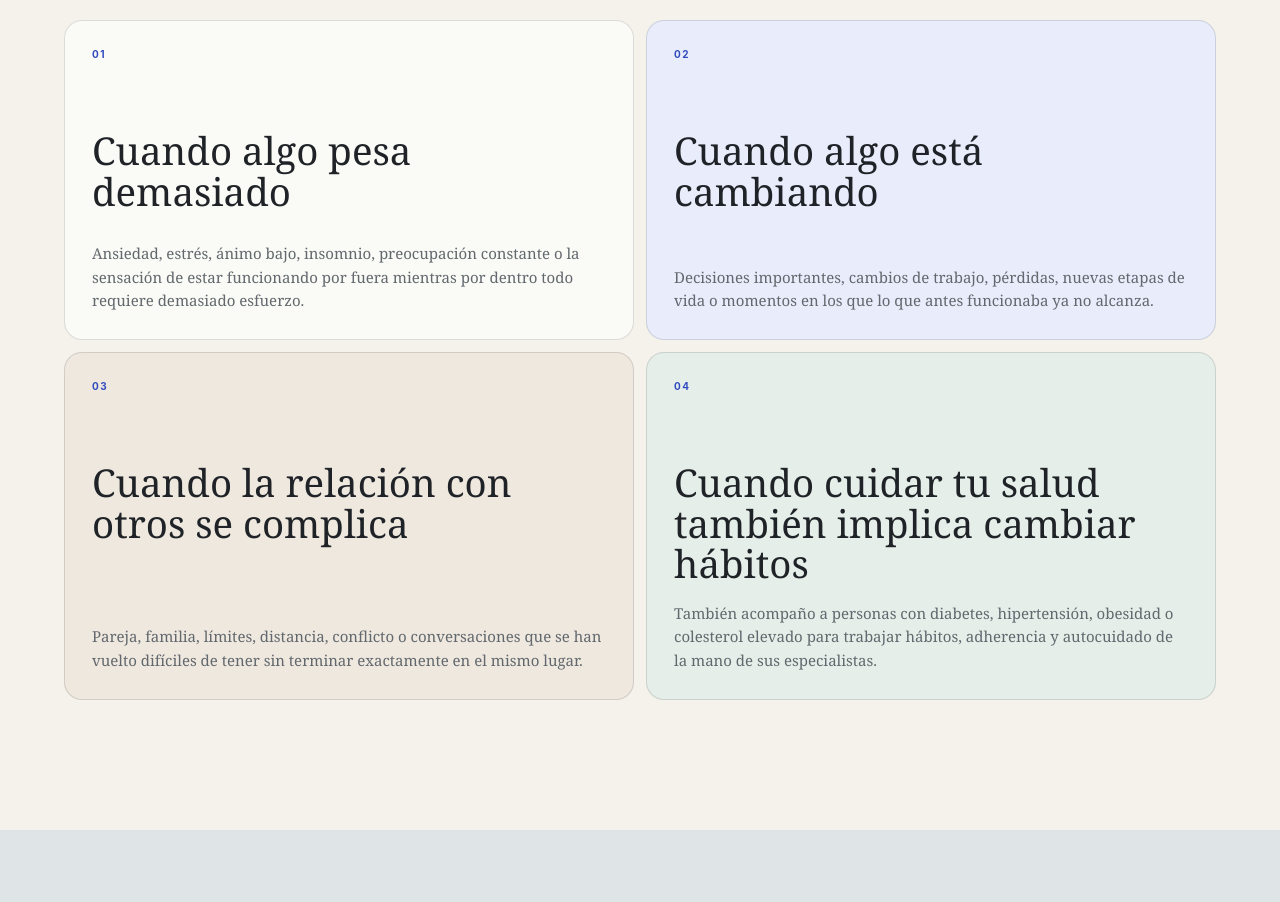
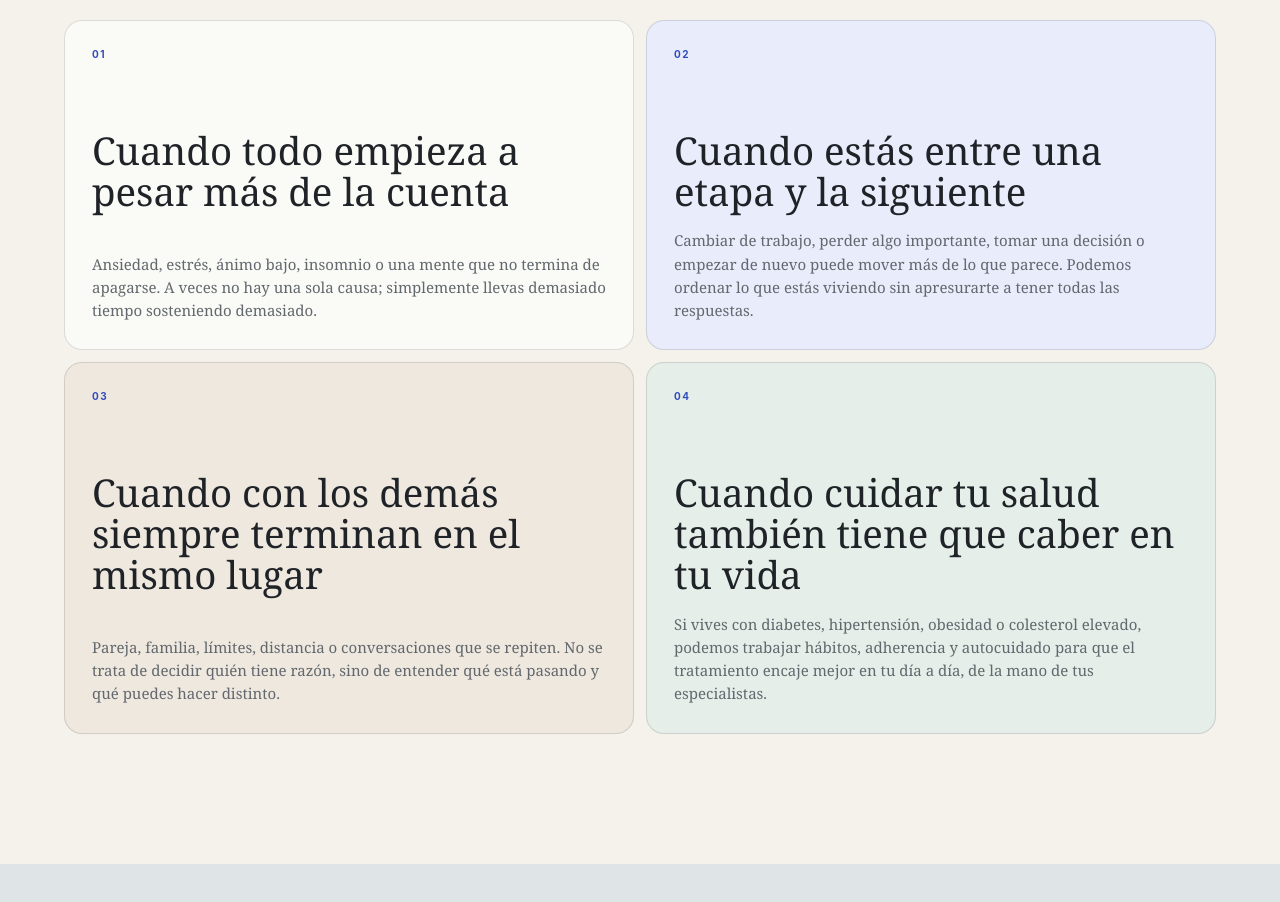
Before and after one commit to gutierrezrdgo/Agenda, a React (Vite) app: page / in a window 1280 px wide. Shown: the part 1360-2262 px from the top of the page. Built offline with nearby package versions, Linux system fonts and the light colour scheme.

Commit message:
refine: make concerns copy more relatable and human

```diff
--- a/src/main.jsx
+++ b/src/main.jsx
@@ -253,34 +253,34 @@ function App() {
           <div className="concerns-grid">
             <article>
               <span>01</span>
-              <h3>Cuando algo pesa demasiado</h3>
+              <h3>Cuando todo empieza a pesar más de la cuenta</h3>
               <p>
-                Ansiedad, estrés, ánimo bajo, insomnio, preocupación constante o la sensación de estar
-                funcionando por fuera mientras por dentro todo requiere demasiado esfuerzo.
+                Ansiedad, estrés, ánimo bajo, insomnio o una mente que no termina de apagarse. A veces no
+                hay una sola causa; simplemente llevas demasiado tiempo sosteniendo demasiado.
               </p>
             </article>
             <article>
               <span>02</span>
-              <h3>Cuando algo está cambiando</h3>
+              <h3>Cuando estás entre una etapa y la siguiente</h3>
               <p>
-                Decisiones importantes, cambios de trabajo, pérdidas, nuevas etapas de vida o momentos en
-                los que lo que antes funcionaba ya no alcanza.
+                Cambiar de trabajo, perder algo importante, tomar una decisión o empezar de nuevo puede mover
+                más de lo que parece. Podemos ordenar lo que estás viviendo sin apresurarte a tener todas las respuestas.
               </p>
             </article>
             <article>
               <span>03</span>
-              <h3>Cuando la relación con otros se complica</h3>
+              <h3>Cuando con los demás siempre terminan en el mismo lugar</h3>
               <p>
-                Pareja, familia, límites, distancia, conflicto o conversaciones que se han vuelto difíciles
-                de tener sin terminar exactamente en el mismo lugar.
+                Pareja, familia, límites, distancia o conversaciones que se repiten. No se trata de decidir
+                quién tiene razón, sino de entender qué está pasando y qué puedes hacer distinto.
               </p>
             </article>
             <article>
               <span>04</span>
-              <h3>Cuando cuidar tu salud también implica cambiar hábitos</h3>
+              <h3>Cuando cuidar tu salud también tiene que caber en tu vida</h3>
               <p>
-                También acompaño a personas con diabetes, hipertensión, obesidad o colesterol elevado para
-                trabajar hábitos, adherencia y autocuidado de la mano de sus especialistas.
+                Si vives con diabetes, hipertensión, obesidad o colesterol elevado, podemos trabajar hábitos,
+                adherencia y autocuidado para que el tratamiento encaje mejor en tu día a día, de la mano de tus especialistas.
               </p>
             </article>
           </div>
```
